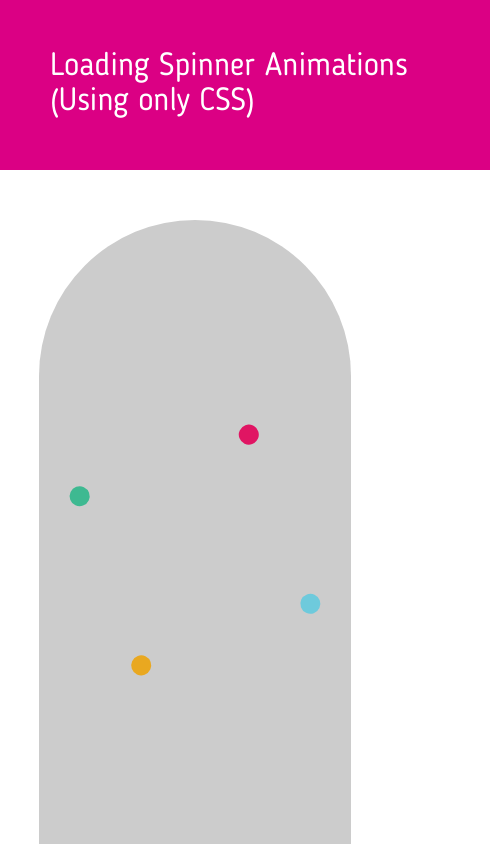
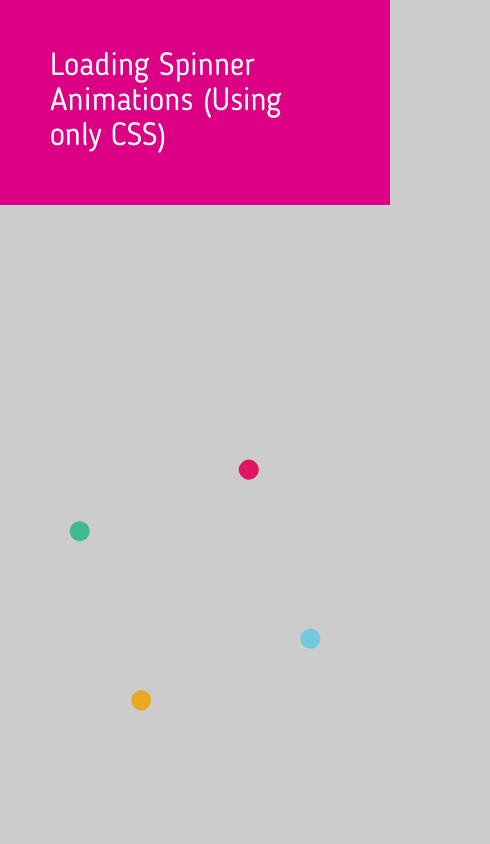
Before and after one commit to notshobhit/FrontEnd, a plain HTML site: page LoadingAnimation/index.html in a window 390 px wide. Shown: the top 844 px of the page, 490 px wide, since content can reach past the window. Drawn offline with Linux system fonts and the light colour scheme.

Commit message:
Minor changes. Made page responsive

```diff
--- a/LoadingAnimation/css/index.css
+++ b/LoadingAnimation/css/index.css
@@ -18,6 +18,7 @@ header {
 	background-color: #db0084;
 	padding: 50px;
 	margin-bottom: 50px;
+	box-sizing: border-box;
 }
 
 div#sect{
@@ -42,3 +43,14 @@ footer #inner-text{
 	margin: auto;
 	padding: 30px;
 }
+
+@media screen and (max-width: 1400px){
+	body{
+		background-color: #ccc;
+	}
+
+
+	div#sect{
+		width: 100%;
+	}
+}
--- a/LoadingAnimation/index.html
+++ b/LoadingAnimation/index.html
@@ -1,5 +1,7 @@
 <!DOCTYPE html>
 
+
+<meta name="viewport" content="width=device-width, initial-scale=1.0">
 <html>
 <head>
 	<title>Loading Demo</title>
```
